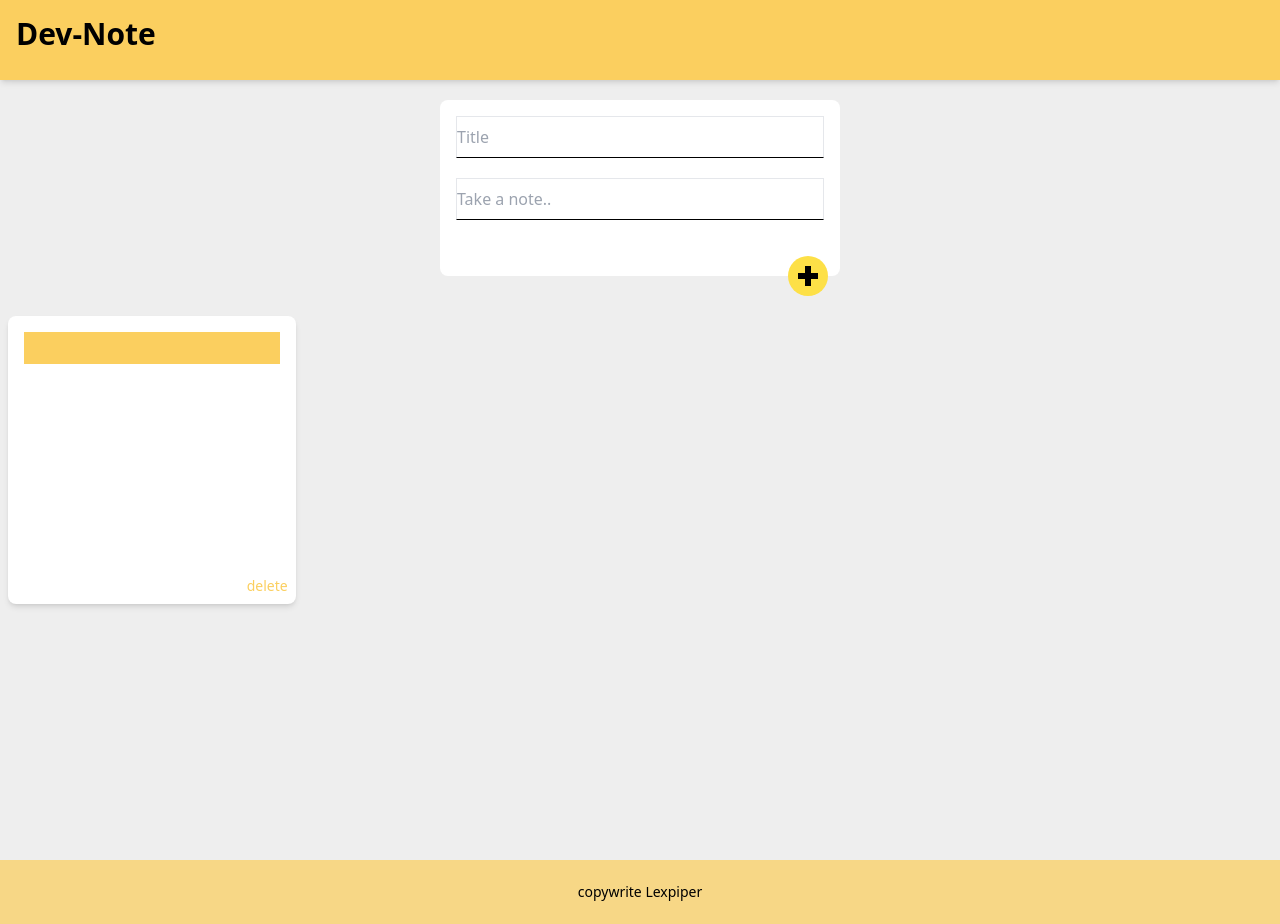
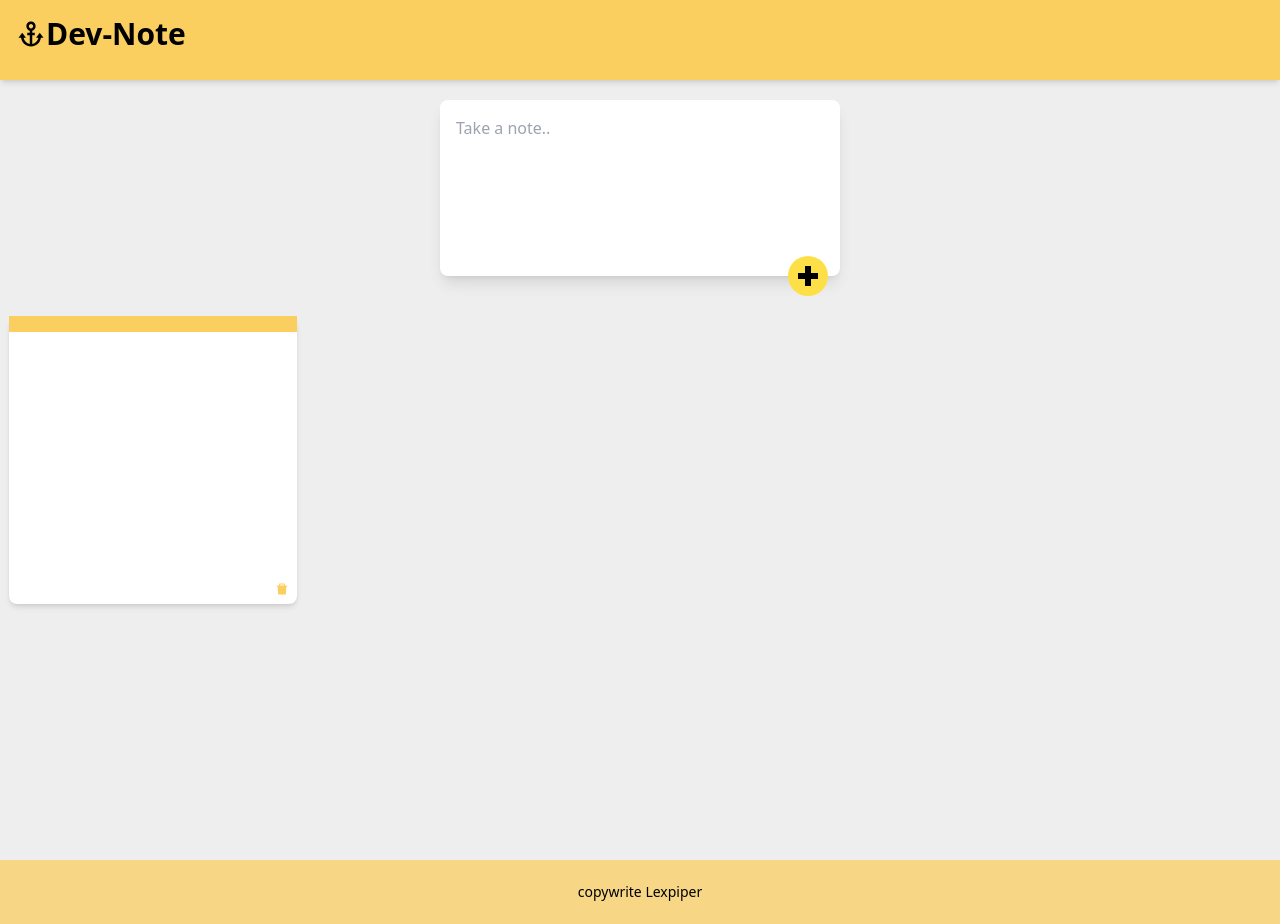
Before and after one commit to Lexpiper/Todolist, a React (Vite) app: page / in a window 1280 px wide. Both pictures are taken after a click on the button 808 px from the left and 276 px from the top of the page. Built offline with nearby package versions, Linux system fonts and the light colour scheme.

Commit message:
#feat: Deletion functionality

```diff
--- a/src/App.jsx
+++ b/src/App.jsx
@@ -5,24 +5,37 @@ import { useState } from "react";
 import Note from "./components/Note";
 
 function App() {
-  const [notes, setNotea] = useState([]);
+  const [notes, setNotes] = useState([]);
 
   const addNote = (newNote) => {
-    setNotea((prevNote) => {
+    setNotes((prevNote) => {
       return [...prevNote, newNote];
     });
-    console.log(newNote);
+  };
+
+  const deleteNote = (id) => {
+    setNotes((prevNote) => {
+      return prevNote.filter((noteItem, index) => {
+          return index !== id
+      });
+    });
   };
 
   return (
     <div className="App bg-[#eee] h-full">
       <Header />
       <Input onAdd={addNote} />
-      <div className="grid grid-cols-4 mt-10 gap-5 h-full">
-        {notes.map((noteItem) => {
+      <div className="grid grid-cols-1 md:grid-cols-4 place-items-center mt-10 gap-5 h-full">
+        {notes.map((noteItem, index) => {
           return (
             <div className="">
-              <Note title={noteItem.title} content={noteItem.content} />
+              <Note
+                key={index}
+                id={index}
+                title={noteItem.title}
+                content={noteItem.content}
+                onDelete={deleteNote}
+              />
             </div>
           );
         })}
--- a/src/components/Header.jsx
+++ b/src/components/Header.jsx
@@ -1,9 +1,10 @@
 import React from "react";
+import { BiAnchor } from "react-icons/bi";
 
 const Header = () => {
   return (
     <div className="bg-[#fbcf5f] h-20 p-4 shadow-md sticky top-0 z-50">
-      <h1 className="text-3xl text-black_gradient font-bold ">Dev-Note</h1>
+      <h1 className="flex  items-center text-3xl text-black_gradient font-bold "><BiAnchor/> Dev-Note</h1>
 
     </div>
   );
--- a/src/components/Input.jsx
+++ b/src/components/Input.jsx
@@ -2,12 +2,13 @@ import React from "react";
 import { useState } from "react";
 import { BiPlusMedical } from "react-icons/bi";
 
-const Input = ({onAdd}) => {
+const Input = ({ onAdd }) => {
   const [note, setNote] = useState({
     title: "",
     content: "",
   });
 
+  const [write, setWrite] = useState(false);
 
   const addItem = (event) => {
     const { name, value } = event.target;
@@ -22,11 +23,16 @@ const Input = ({onAdd}) => {
 
   const submitNote = (event) => {
     onAdd(note);
+    setNote({
+      title: "",
+      content: "",
+    });
     event.preventDefault();
   };
   return (
     <div className="flex w-full h-full bg-[#eee] pt-5 ">
-      <div className=" w-[400px] mx-auto bg-white h-44 flex flex-col p-4 rounded-lg shadwo-sm relative">
+      <div className=" w-[400px] mx-auto bg-white h-44 flex flex-col p-4 rounded-lg shadow-lg relative">
+        {write && (
           <input
             onChange={addItem}
             name="title"
@@ -35,17 +41,23 @@ const Input = ({onAdd}) => {
             className="h-[42px] mb-5 outline-none border-[1px] border-b-black"
             placeholder="Title"
           />
-        <input
+        )}
+
+        <textarea
+          onClick={() => {
+            setWrite(true);
+          }}
           onChange={addItem}
           type="text"
           name="content"
-          value={note.list}
-          className="h-[42px] outline-none border-[1px] border-b-black"
+          value={note.content}
+          className="h-5 flex outline-none resize-none snap-none border-b-black scrol"
           placeholder="Take a note.."
+
         />
         <button
           onClick={submitNote}
-          className="bg-yellow-300 w-10 h-10 rounded-full absolute bottom-[-20px] right-3 text-2xl flex items-center justify-center cursor-pointer"
+          className="bg-yellow-300 w-10 h-10 rounded-full  hover:bg-slate-400 transition-all duration-200 ease-in-out absolute bottom-[-20px] right-3 text-2xl flex items-center justify-center cursor-pointer"
         >
           <BiPlusMedical />
         </button>
--- a/src/components/Note.jsx
+++ b/src/components/Note.jsx
@@ -1,16 +1,26 @@
 import React from "react";
 
-const Note = ({ title, content }) => {
+import { AiFillDelete } from "react-icons/ai";
+const Note = ({ title, content, onDelete, id }) => {
+  const handleDel = () => {
+    onDelete(id);
+  };
+
   return (
-    <div className="mx-auto w-[95%]">
-      <div className="flex  flex-col  bg-white  text-black w-72 h-72 p-4 shadow-md rounded-lg relative">
-        <p className="text-base font-bold bg-[#fbcf5f] p-4 text-center mb-5">
+    <div className="mx-auto">
+      <div className="flex  flex-col  bg-white  text-black w-96 md:w-72  h-96 md:h-72  shadow-md rounded-lg relative">
+        <p
+          className={`text-base font-bold bg-[#fbcf5f] p-2 w-full text-center mb-5`}
+        >
           {title}
         </p>
-        <p className="text-sm">{content}</p>
-        <p className="absolute bottom-0 right-0 text-sm text-[#fbcf5f] text-semibold p-2">
-          delete
-        </p>
+        <p className="fle items-center p-2 text-sm">{content}</p>
+        <button
+          onClick={handleDel}
+          className={`  absolute bottom-0 right-0 text-sm text-[#fbcf5f] text-semibold p-2 cursor-pointer `}
+        >
+          <AiFillDelete />
+        </button>
       </div>
     </div>
   );
```
Lines whose indentation alone changed are shown as unchanged.
